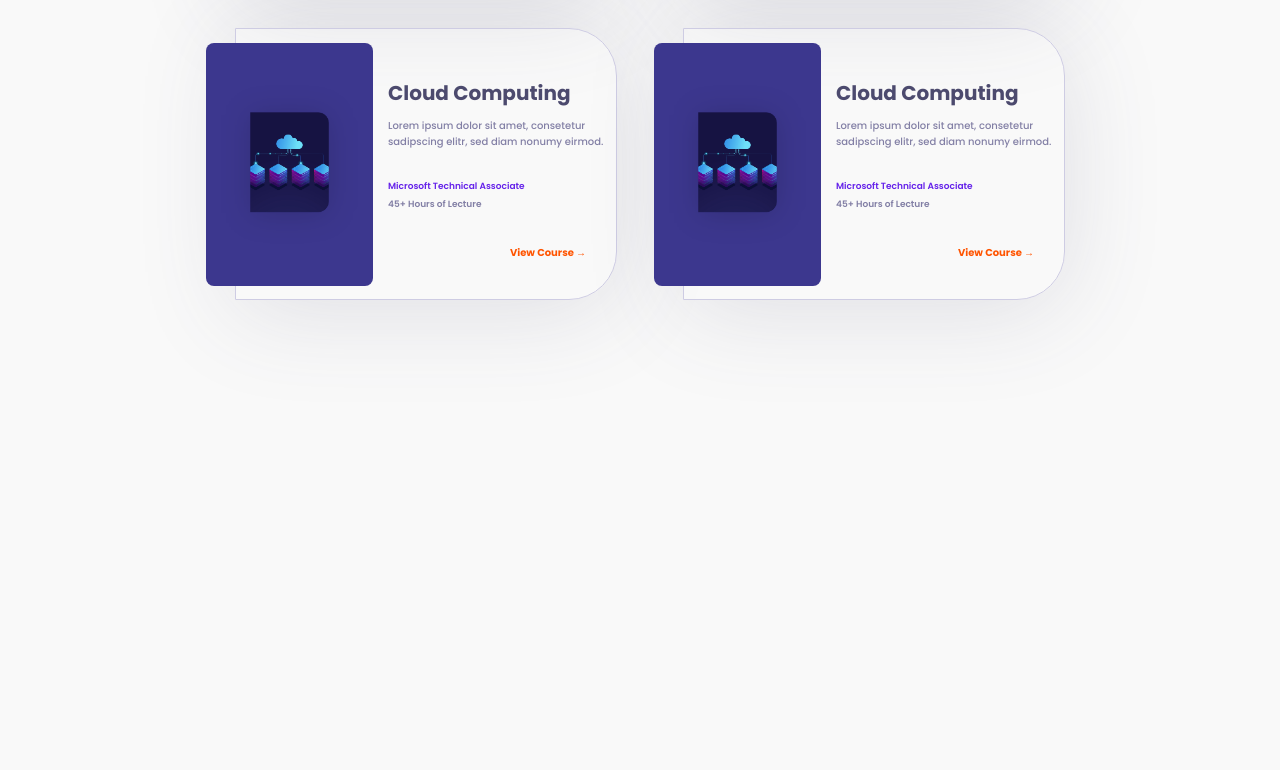
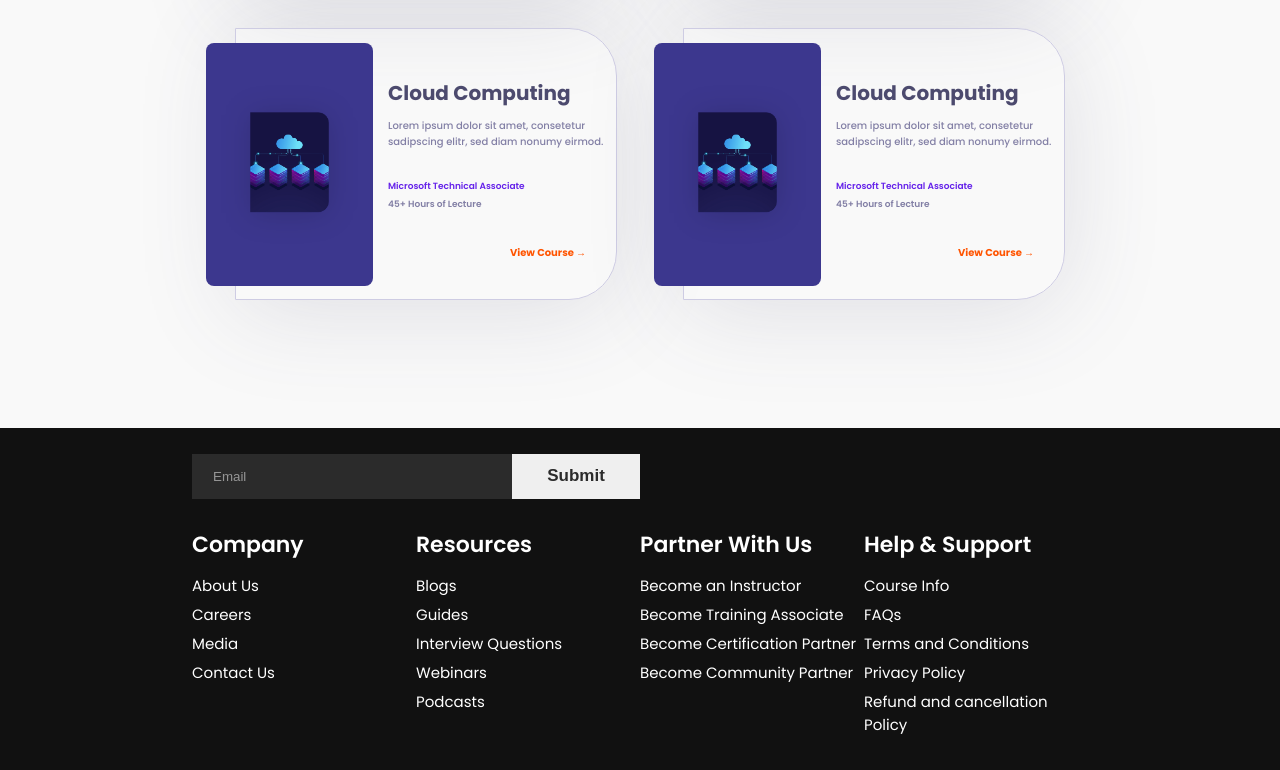
Before and after one commit to divyashasinha23/Floxus_website, a React (Create React App) app in the folder frontend/: page / in a window 1280 px wide. Shown: the part 2473-3243 px from the top of the page. Before the commit the page ends 2901 px from the top, so only its background shows below. Built offline with nearby package versions, Linux system fonts and the light colour scheme.

Commit message:
footer links

```diff
--- a/frontend/src/App.js
+++ b/frontend/src/App.js
@@ -21,6 +21,7 @@ function App() {
             <Floxusfeature />
             <CampusSection />
             <CourseSection />
+            <Footer />
           </Route>
           <Route path="/course">
             <Toolbar />
--- a/frontend/src/components/Footer/Footer.js
+++ b/frontend/src/components/Footer/Footer.js
@@ -12,6 +12,7 @@ const FooterContainer = styled.div`
 
 const FooterWrapper = styled.div`
   display: flex;
+  flex-direction: column;
   width: 70%;
   height: 100%;
   padding-top: 2%;
@@ -71,11 +72,49 @@ const InputContainer = styled.div`
     color: #2b2b2b;
     font-size: 17px;
     font-weight: 600;
+    cursor: pointer;
 
     &:focus {
       outline: none;
     }
   }
+`;
+
+const FooterBottom = styled.div`
+  display: flex;
+  width: 100%;
+  height: auto;
+`;
+
+const LinksArea = styled.div`
+  display: flex;
+  height: 300px;
+  width: 100%;
+  padding-top: 2%;
+  padding-bottom: 2%;
+`;
+
+const LinkContentBox = styled.div`
+  height: 80%;
+  display: flex;
+  flex-direction: column;
+  ${'' /* justify-content:center; */}
+  flex-basis: 25%;
+  color: white;
+
+  p {
+    margin-top: 2px;
+    margin-bottom: 4px;
+    font-size: 15px;
+    cursor: pointer;
+  }
+`;
+
+const Heading = styled.div`
+  font-size: 22px;
+  font-weight: 600;
+  margin-top: 5%;
+  margin-bottom: 5%;
 `;
 
 const Footer = () => {
@@ -91,6 +130,41 @@ const Footer = () => {
               </InputContainer>
             </FooterUpLeft>
           </FooterUp>
+          <FooterBottom>
+            <LinksArea>
+              <LinkContentBox>
+                <Heading>Company</Heading>
+                <p>About Us</p>
+                <p>Careers</p>
+                <p>Media</p>
+                <p>Contact Us</p>
+              </LinkContentBox>
+              <LinkContentBox>
+                <Heading>Resources</Heading>
+                <p>Blogs</p>
+                <p>Guides</p>
+                <p>Interview Questions</p>
+                <p>Webinars</p>
+                <p>Podcasts</p>
+              </LinkContentBox>
+              <LinkContentBox>
+                <Heading>Partner With Us</Heading>
+                <p>Become an Instructor</p>
+                <p>Become Training Associate</p>
+                <p>Become Certification Partner</p>
+                <p>Become Community Partner</p>
+              </LinkContentBox>
+
+              <LinkContentBox>
+                <Heading>Help & Support</Heading>
+                <p>Course Info</p>
+                <p>FAQs</p>
+                <p>Terms and Conditions</p>
+                <p>Privacy Policy</p>
+                <p>Refund and cancellation Policy</p>
+              </LinkContentBox>
+            </LinksArea>
+          </FooterBottom>
         </FooterWrapper>
       </FooterContainer>
     </>
```
